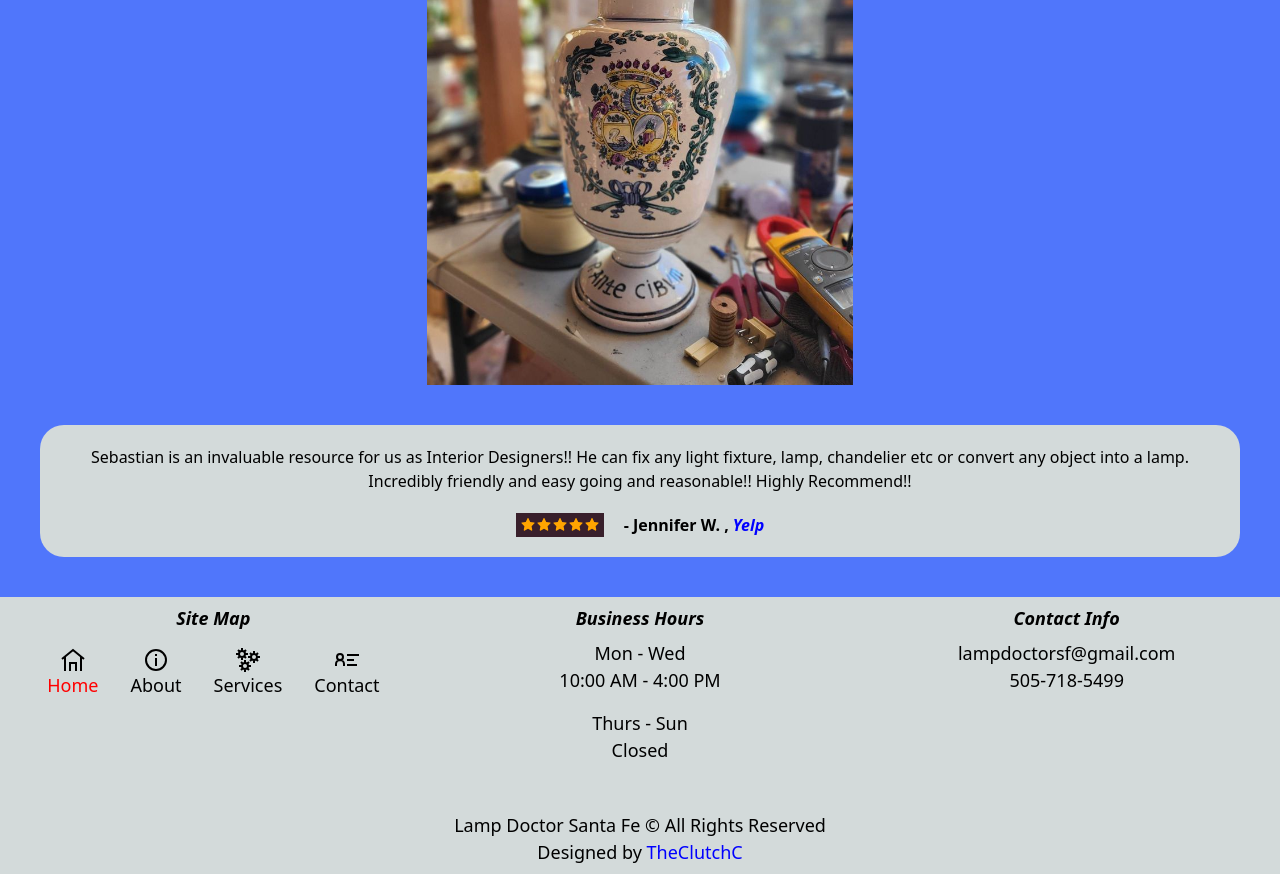
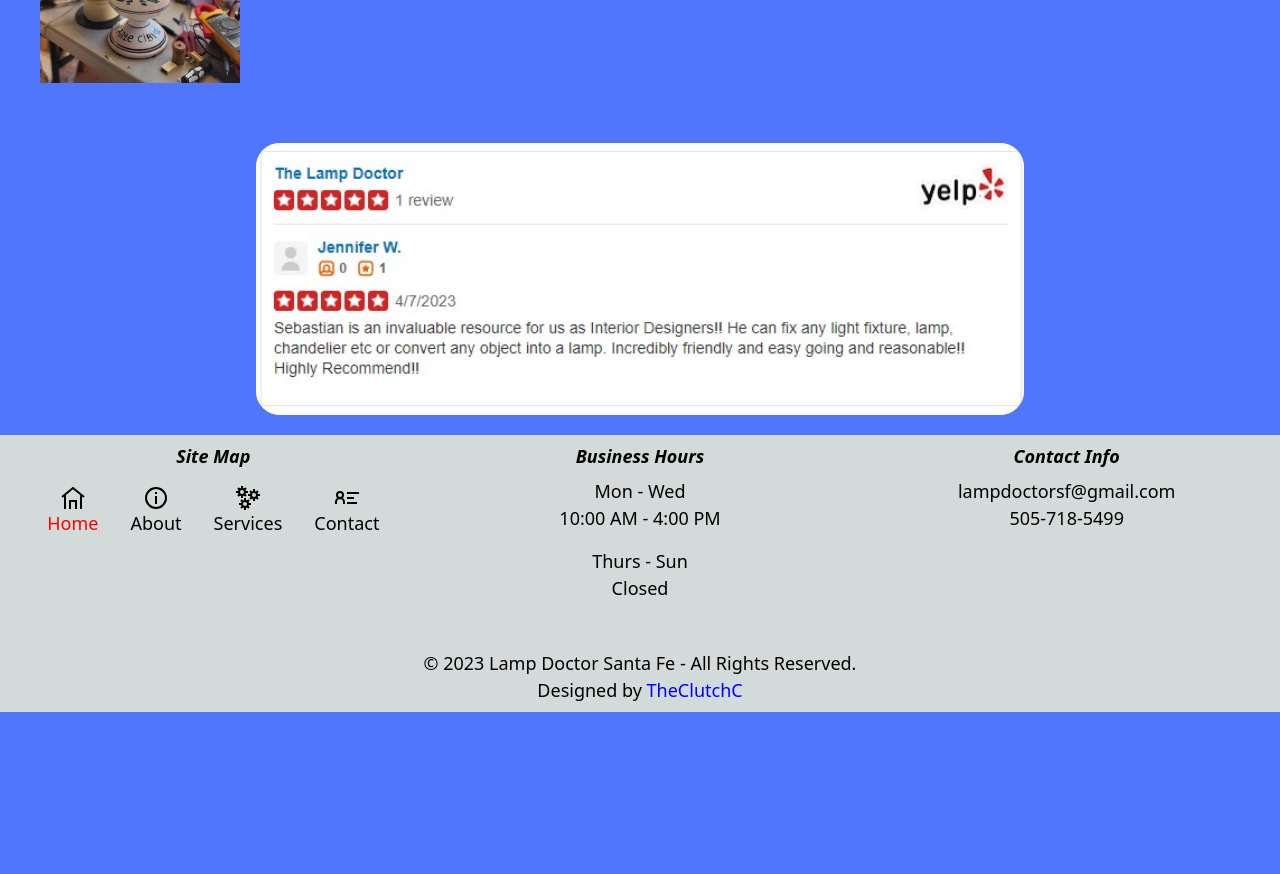
Before and after one commit to TheClutchC/lamp-doctor, a React (Create React App) app: page /#/ in a window 1280 px wide. Shown: the part 380-1254 px from the top of the page. After the commit the page ends 1092 px from the top, so only its background shows below. Built offline with nearby package versions, Linux system fonts and the light colour scheme; the HTML template or start-up script is replaced by a standard one.

Commit message:
added yelp screenshot

```diff
--- a/src/components/YelpReview.js
+++ b/src/components/YelpReview.js
@@ -3,14 +3,15 @@ import { AiFillStar } from "react-icons/ai";
 const YelpReview = () => {
   return (
     <>
-      <div className="flex flex-row justify-center pt-10">
+      <div className="flex flex-row justify-start p-10">
         <img
-          className="homePagePhoto1 h-auto w-1/3"
+          className="homePagePhoto1 h-auto w-1/6"
           src={require("../images/LD-1.jpg")}
           alt={"Lamp"}
         />
       </div>
-      <div className="bg-platinum px-5 py-5 m-10 rounded-3xl text-center">
+      {/* <div className="flex flex-col items-center">
+        <div className="bg-platinum px-5 py-5 rounded-3xl text-center w-1/2">
           <blockquote>
             Sebastian is an invaluable resource for us as Interior Designers!! He
             can fix any light fixture, lamp, chandelier etc or convert any object
@@ -38,6 +39,16 @@ const YelpReview = () => {
             </div>
           </div>
         </div>
+      </div> */}
+      <div className="flex flex-row justify-center">
+        <div className="bg-platinum m-5 rounded-3xl text-center md:w-3/5">
+          <img
+            className="homePagePhoto1 h-auto w-full rounded-3xl"
+            src={require("../images/Y-Review1.jpg")}
+            alt={"Yelp Review"}
+          />
+        </div>
+      </div>
     </>
   );
 };
--- a/src/components/forFooter/CopyrightSection.js
+++ b/src/components/forFooter/CopyrightSection.js
@@ -1,7 +1,7 @@
 const CopyrightSection = () => {
   return(
     <div className="items-center pt-10">
-      <div>Lamp Doctor Santa Fe © All Rights Reserved</div>
+      <div>© 2023 Lamp Doctor Santa Fe - All Rights Reserved.</div>
       <div>Designed by <a href="https://github.com/TheClutchC" style={{ color: "blue" }}>TheClutchC</a></div>
     </div>
   );
```
Also changed, not shown: src/images/Y-Review1.jpg (added). Lines whose indentation alone changed are shown as unchanged.
